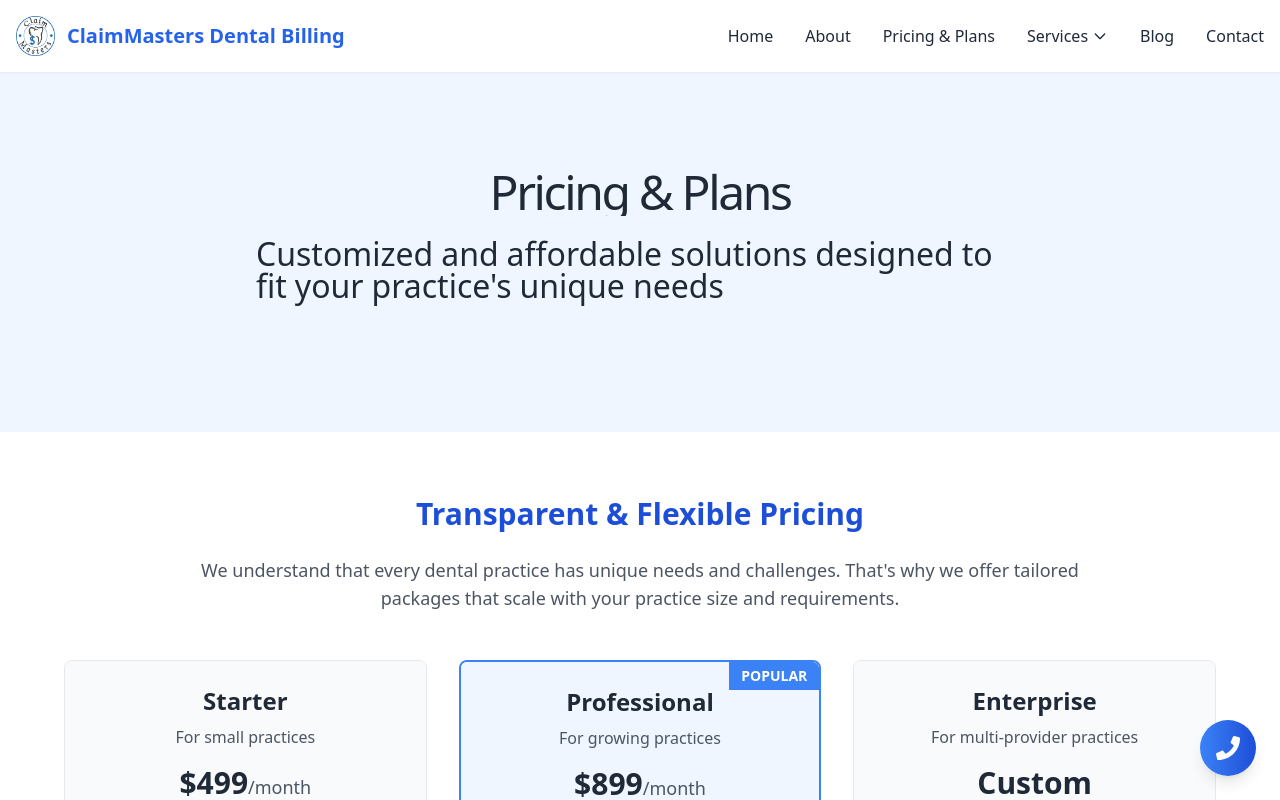
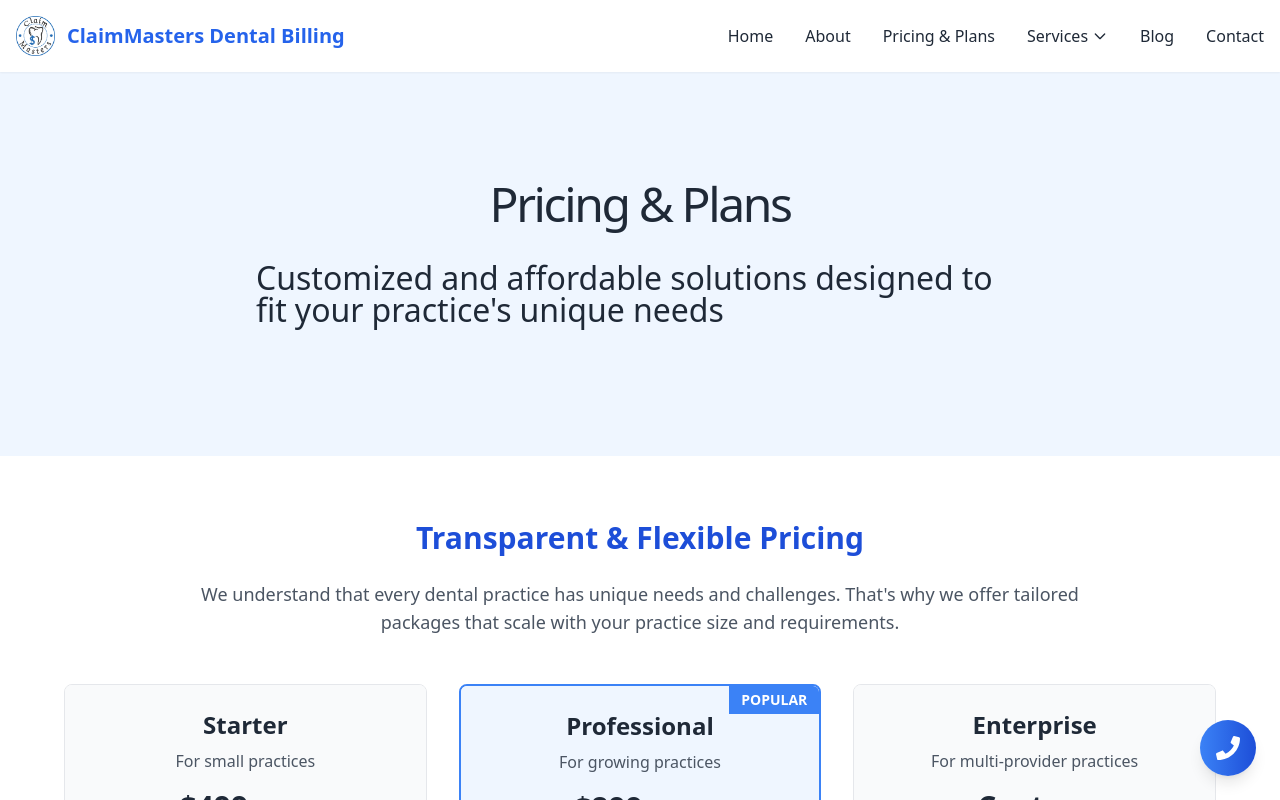
Before and after one commit to MustafaAlhasan404/ClaimMaster, a Next.js app: page /pricing in a window 1280 px wide. Shown: the top 800 px of the page. Built offline with nearby package versions, Linux system fonts and the light colour scheme.

Commit message:
Small Adj

```diff
--- a/src/app/blog/page.tsx
+++ b/src/app/blog/page.tsx
@@ -94,7 +94,7 @@ export default function Blog() {
           <div className="max-w-3xl mx-auto text-center">
             <MagnifyingText
               text="Dental Billing Insights"
-              className="text-4xl md:text-5xl font-bold mb-6 text-blue-900"
+              className="text-4xl md:text-5xl font-bold mb-6 text-blue-900 leading-relaxed py-2"
               fontSize="3rem"
               magnifyScale={1.3}
               hoverColor="#3B82F6"
--- a/src/app/pricing/page.tsx
+++ b/src/app/pricing/page.tsx
@@ -20,7 +20,7 @@ export default function Pricing() {
           <div className="max-w-3xl mx-auto text-center">
             <MagnifyingText
               text="Pricing & Plans"
-              className="text-4xl md:text-5xl font-bold mb-6 text-blue-900"
+              className="text-4xl md:text-5xl font-bold mb-6 text-blue-900 leading-relaxed py-2"
               fontSize="3rem"
               magnifyScale={1.4}
               hoverColor="#3B82F6"
--- a/src/components/MagnifyingText.tsx
+++ b/src/components/MagnifyingText.tsx
@@ -31,8 +31,15 @@ const MagnifyingText = ({
 
   return (
     <div
-      className={`inline-flex overflow-hidden ${className}`}
-      style={{ fontSize, letterSpacing }}
+      className={`inline-flex overflow-visible ${className}`}
+      style={{
+        fontSize,
+        letterSpacing,
+        lineHeight: '1.3',
+        padding: '0.1em 0',
+        minHeight: '1.5em',
+        position: 'relative'
+      }}
     >
       {letters.map((letter, index) => {
         // Calculate distance from hovered index
@@ -56,6 +63,8 @@ const MagnifyingText = ({
                 ? `rgba(${parseInt(hoverColor.slice(1, 3), 16)}, ${parseInt(hoverColor.slice(3, 5), 16)}, ${parseInt(hoverColor.slice(5, 7), 16)}, ${effectIntensity})`
                 : textColor,
               fontWeight: hasEffect ? 700 : 400,
+              height: 'auto',
+              overflow: 'visible'
             }}
             animate={{
               scale: hasEffect ? 1 + ((magnifyScale - 1) * effectIntensity) : 1,
```
